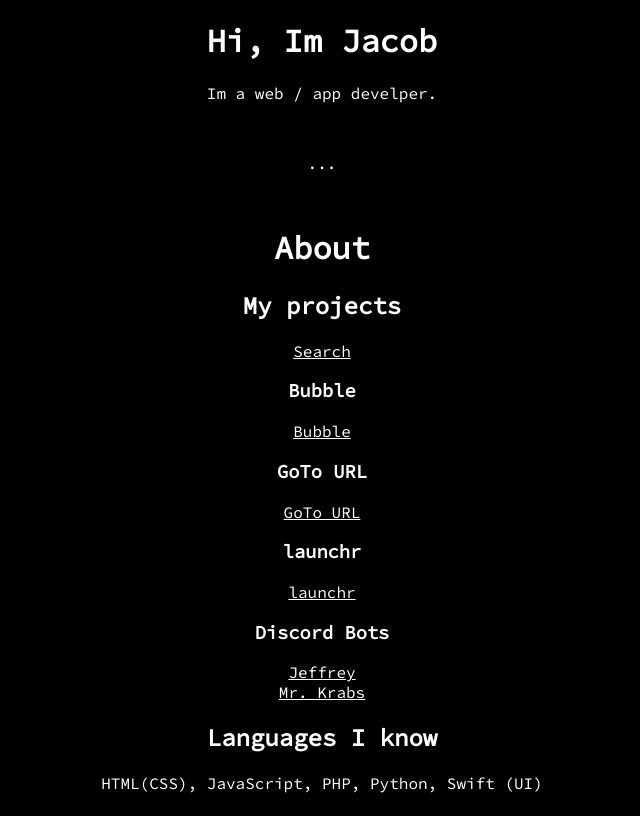
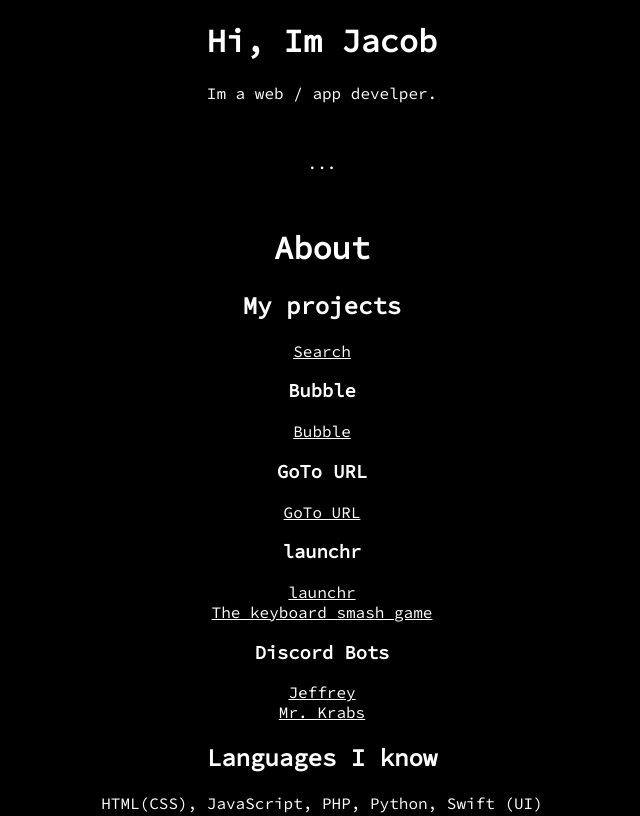
Before and after one commit to jacobd082/my-website, a plain HTML site: page index.html in a window 1280 px wide. Shown: the top 816 px of the page, without its empty margins (318-958 px from the left). Drawn offline with Linux system fonts and the light colour scheme.

Commit message:
Update index.html

```diff
--- a/index.html
+++ b/index.html
@@ -22,6 +22,7 @@
         <a href="https://gotourl.github.io/"><center>GoTo URL</center></a>
         <h3><center>launchr</center></h3>
         <a href="https://launchrgo.github.io/"><center>launchr</center></a>
+        <a href="key"><center>The keyboard smash game</center></a>
         <h3><center>Discord Bots</center></h3>
         <a href="https://sites.google.com/view/jeffrey-the-discord-bot"><center>Jeffrey</center></a>
         <a href="https://discord.com/api/oauth2/authorize?client_id=881722549434720267&permissions=274877983744&scope=bot"><center>Mr. Krabs</center></a>
```
